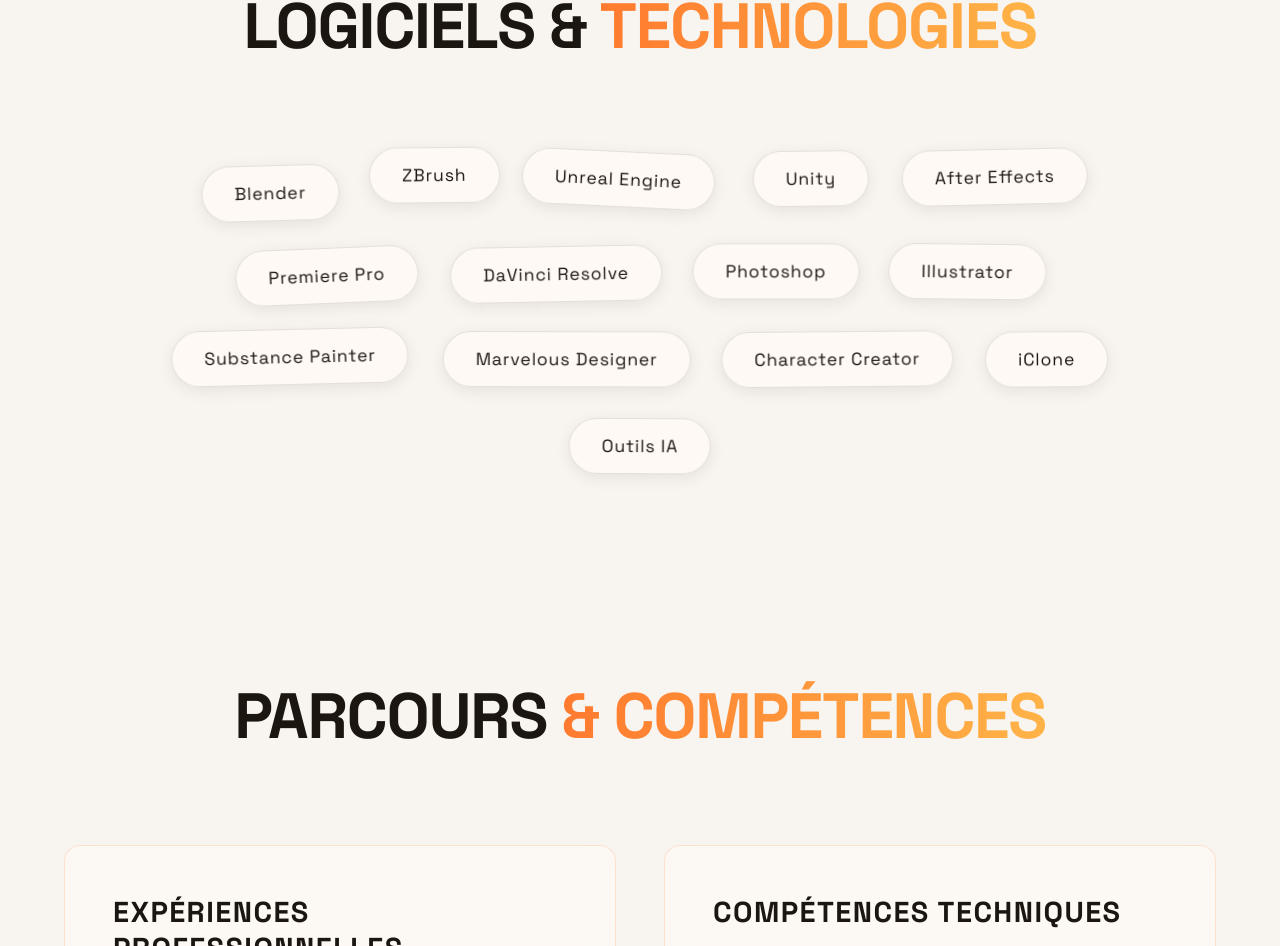
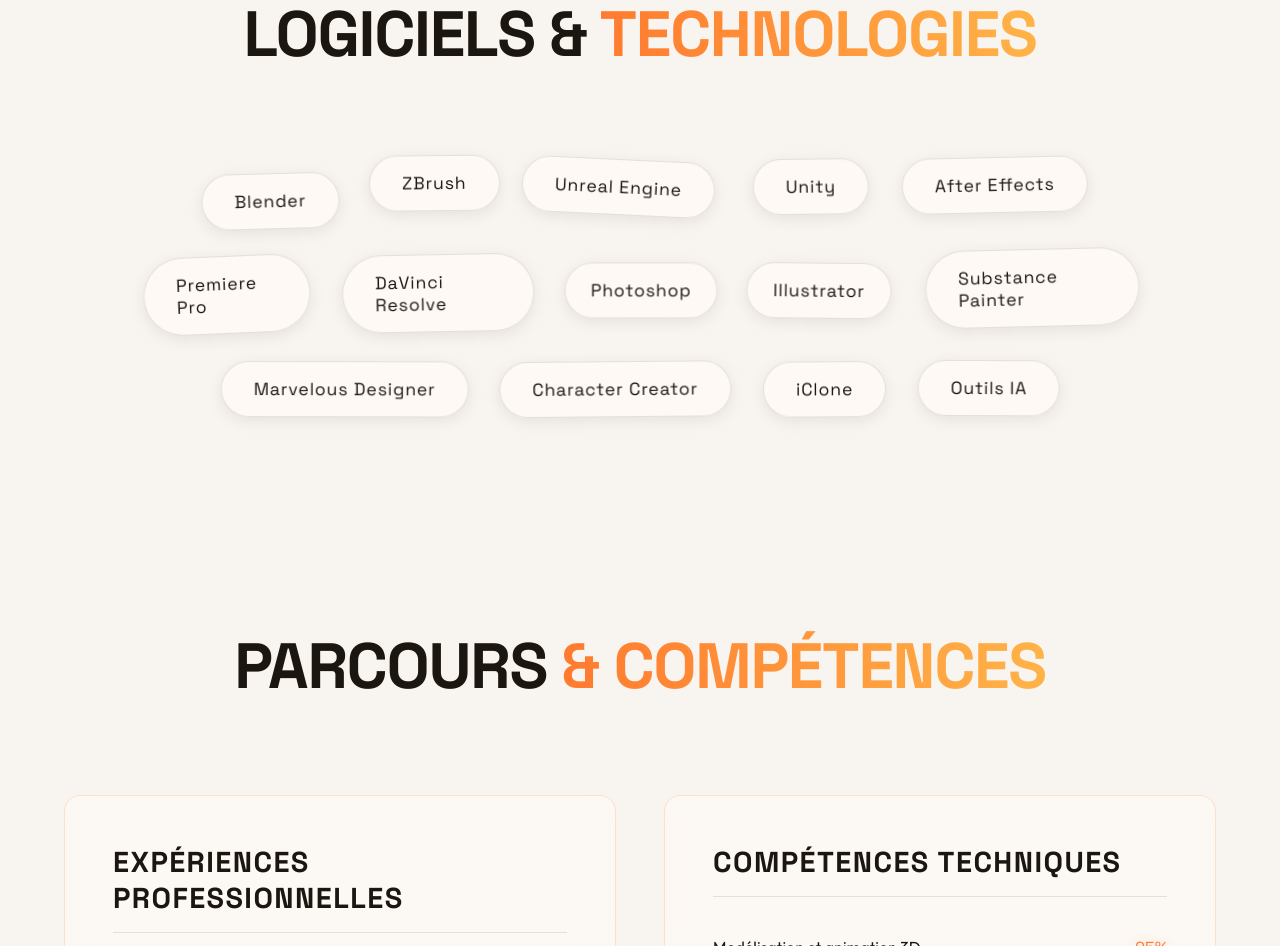
Before and after one commit to obiity/Obiity-CV-Site, a React (Vite) app: page / in a window 1280 px wide. Shown: the part 7076-8022 px from the top of the page. Built offline with nearby package versions, Linux system fonts and the light colour scheme.

Commit message:
style: optimisation de la mise en page de la section logiciels et technologies sur desktop en 3 lignes

```diff
--- a/src/components/sections/TechStack.css
+++ b/src/components/sections/TechStack.css
@@ -13,12 +13,20 @@
 
 .tech-track {
   display: flex;
-  flex-wrap: wrap;
+  flex-direction: column;
   gap: 2rem;
   justify-content: center;
   align-items: center;
   max-width: 1000px;
   margin: 0 auto;
+}
+
+.tech-row {
+  display: flex;
+  justify-content: center;
+  align-items: center;
+  gap: 2rem;
+  width: 100%;
 }
 
 .tech-item {
@@ -75,8 +83,14 @@
   }
 
   .tech-track {
+    flex-direction: row;
+    flex-wrap: wrap;
     gap: 0.65rem;
     max-width: 100%;
+  }
+
+  .tech-row {
+    display: contents;
   }
 
   .tech-item {
--- a/src/components/sections/TechStack.tsx
+++ b/src/components/sections/TechStack.tsx
@@ -55,6 +55,9 @@
   }, []);
 
   const technologies = [...STATIC_TECHS, t.tech.aiTools];
+  const row1 = technologies.slice(0, 5);
+  const row2 = technologies.slice(5, 10);
+  const row3 = technologies.slice(10);
 
   return (
     <section ref={sectionRef} className="tech-section container" id="tech">
@@ -64,12 +67,30 @@
 
       <div className="tech-container">
         <div ref={trackRef} className="tech-track">
-          {technologies.map((tech, idx) => (
-            <div key={idx} className="tech-item glass-panel">
-              <span className="tech-name">{tech}</span>
-              <div className="hologram-glow"></div>
-            </div>
-          ))}
+          <div className="tech-row">
+            {row1.map((tech, idx) => (
+              <div key={`r1-${idx}`} className="tech-item glass-panel">
+                <span className="tech-name">{tech}</span>
+                <div className="hologram-glow"></div>
+              </div>
+            ))}
+          </div>
+          <div className="tech-row">
+            {row2.map((tech, idx) => (
+              <div key={`r2-${idx}`} className="tech-item glass-panel">
+                <span className="tech-name">{tech}</span>
+                <div className="hologram-glow"></div>
+              </div>
+            ))}
+          </div>
+          <div className="tech-row">
+            {row3.map((tech, idx) => (
+              <div key={`r3-${idx}`} className="tech-item glass-panel">
+                <span className="tech-name">{tech}</span>
+                <div className="hologram-glow"></div>
+              </div>
+            ))}
+          </div>
         </div>
       </div>
     </section>
```
